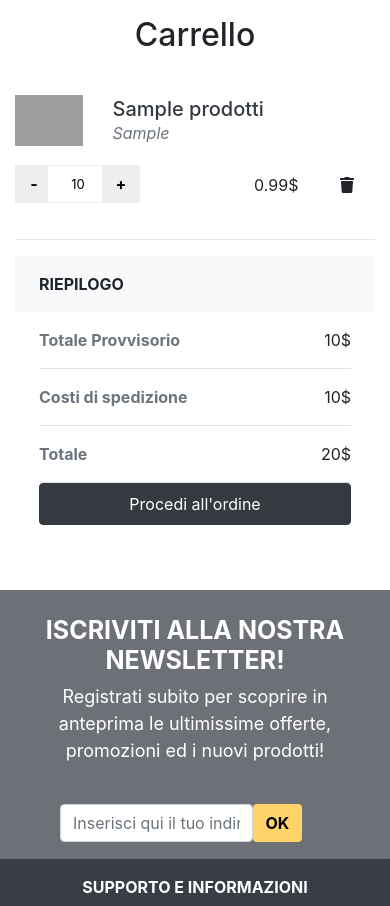
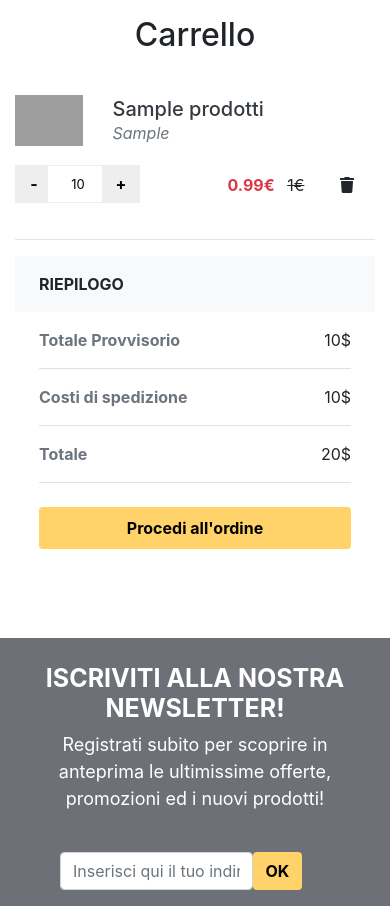
Before and after one commit to giacomoaccursi/labottega, a PHP site: page /carrello.php in a window 390 px wide. Shown: the part 205-1111 px from the top of the page. Run offline with PHP 8.4, Linux system fonts and the light colour scheme; the visitor is signed in with stand-in values (Sample User, id 1); tables that the repository leaves empty hold one stand-in row (values such as "Sample post"); some libraries are stand-ins or nearby versions; grey boxes are pictures that could not be loaded.

Commit message:
utilizzato metodo post per carrello e checkout

```diff
--- a/public/css/style.css
+++ b/public/css/style.css
@@ -5,6 +5,10 @@
     background-color: #393e46;
 }
 
+#checkoutButton{
+    background-color: #ffd369;
+    font-weight: bold;
+}
 .white-icon{
     color: white !important;
 }
@@ -173,15 +177,12 @@ div#icon-container > a >i{
 
 }
 
-a.offerte{
+span.offerte{
     background-color: rgba(255, 0, 0, 0.733);
     color: black;
     font-weight: bold;
 }
 
-a.offerte:hover{
-    color: black;
-}
 
 button.btn-search{
     color: #000;
--- a/public/js/carrello.js
+++ b/public/js/carrello.js
@@ -34,7 +34,7 @@ $(document).ready(function () {
                 itemToAdd: itemToAdd
             },
             success: function () {
-                toastr.success("Product added to cart!");
+                toastr.success("Prodotto aggiunto al carrello!");
             }
         });
     }
--- a/template/base.php
+++ b/template/base.php
@@ -68,7 +68,7 @@
 
                     <?php endforeach; ?>
                     <li class="nav-item col-md-3">
-                      <a class="text-white btn nav-link offerte" href="prodotti.php?sales=1">OFFERTE</a>
+                      <a class="btn nav-link" href="prodotti.php?sales=1"><span class="rounded offerte px-md-5 px-3 py-2 text-white font-weight-bold">OFFERTE</span></a>
                     </li>
                   </ul>
                 </div>
--- a/template/carrello_template.php
+++ b/template/carrello_template.php
@@ -7,23 +7,33 @@
         ?>
             <div class="productDetails row align-items-center">
                 <div class="col-3 col-sm-2">
-                    <img src=<?php echo IMG_ROOT . $prodotto["immagine"]; ?> alt="" width="120" class="img-fluid">
+                    <a href="<?php echo ("prodotto.php?id=" . $prodotto["id"]); ?>">
+                        <img src=<?php echo IMG_ROOT . $prodotto["immagine"]; ?> alt="" width="120" class="img-fluid">
+                    </a>
                 </div>
                 <div class="col-9 col-sm-4 ">
-                    <h5 class="mb-0"> <a href="#" class="text-dark d-inline-block align-middle"><?php echo $prodotto["nome"]; ?></a></h5><span class="text-muted font-weight-normal font-italic d-block"><?php echo $prodotto["marca"]; ?></span>
+                    <h5 class="mb-0"> <a href="<?php echo ("prodotto.php?id=" . $prodotto["id"]); ?>" class="text-dark d-inline-block align-middle"><?php echo $prodotto["nome"]; ?></a></h5><span class="text-muted font-weight-normal font-italic d-block"><?php echo $prodotto["marca"]; ?></span>
                 </div>
                 <div class="input-group col-7 col-sm-4 pt-1 text-md-center">
                     <input type="button" value="-" class="button-minus" data-field="quantity">
                     <input type="number" step="1" max="" value="<?php echo $prodotto["quantitàDaComprare"]; ?>" name="quantity" class="itemQuantity">
                     <input type="button" value="+" class="button-plus" data-field="quantity">
                 </div>
-                <div class="itemPrice col-3 col-sm-1 text-center" value="<?php echo $prodotto["prezzoFin"]; ?>"><?php echo $prodotto["prezzoFin"]; ?>$</div>
+
+                <div class="itemPrice col-3 col-sm-1 p-0" value="<?php echo $prodotto["prezzoFin"]; ?>">
+                    <?php if ($prodotto["sconto"] > 0) : ?>
+                        <span class=" text-danger font-weight-bold pr-2"><?php echo $prodotto["prezzoFin"]; ?>€</span>
+                        <span class="text-grey"><s><?php echo $prodotto["prezzo"]; ?>€</s></span>
+                    <?php else : ?>
+                        <span class="font-weight-bold mx-1"><?php echo $prodotto["prezzo"]; ?>€</span>
+                    <?php endif; ?>
+                </div>
                 <div class="deleteItem col-2 col-sm-1">
                     <i class="fas fa-trash"></i>
                 </div>
                 <input type="hidden" class="productId" value="<?php echo $prodotto["idProdotto"]; ?>">
             </div>
-            <hr/>
+            <hr />
         <?php endforeach; ?>
     </div>
 
@@ -36,7 +46,10 @@
                 <li id="orderShippingCost" class="d-flex justify-content-between py-3 border-bottom"><strong class="text-muted">Costi di spedizione</strong><span id="shippingCost"></span></li>
                 <li id="orderTotal" class="d-flex justify-content-between py-3 border-bottom"><strong class="text-muted">Totale</strong><span id="totalPrice"></span></li>
             </ul>
-            <a href="checkout.php" class="btn btn-dark rounded-pill py-2 btn-block">Procedi all'ordine</a>
+            <form class="my-4" action="checkout.php" method=POST>
+                <button id="checkoutButton" class="btn rounded-pill py-2 btn-block">Procedi all'ordine</button>
+                <input type="hidden" name="checkout" id="checkout" value="1">
+            </form>
         </div>
     </div>
     <div class="col-lg-1"></div>
--- a/template/home.php
+++ b/template/home.php
@@ -32,8 +32,8 @@
                           </h6>
                           <div>
                                 <form class="d-inline addToCartForm">
-                                    <button class="addToCartButton btn btn-sm  mb-2">
-                                        <i class="fas fa-shopping-cart px-4 px-sm-0 pr-2"></i>
+                                    <button class="addToCartButton btn btn-sm mb-2">
+                                        <i class="fas fa-cart-plus px-4 px-sm-0 pr-2"></i>
                                         <span class="d-none d-sm-inline button-text font-weight-bold">Aggiungi al carrello</span>
                                     </button>
                                     <input type="hidden" class="productId" value="<?php echo $prodotto["id"]; ?>">
--- a/utils/carrello-functions.php
+++ b/utils/carrello-functions.php
@@ -22,7 +22,9 @@ function insertProductsInCart($prodotto){
             "immagine" => $prodotto["immagine"],
             "marca" => $prodotto["marca"],
             "prezzoFin" => $prodotto["prezzoFin"],
-            "id" => $prodotto["id"]
+            "id" => $prodotto["id"],
+            "prezzo" => $prodotto["prezzo"],
+            "sconto" => $prodotto["sconto"]
         ];
         $carrello[$prodotto["id"]] = $prodottoInCarrello;
         $_SESSION["carrello"] = $carrello;
```
Also changed, not shown: checkout.php (+8 -29 lines), order_confirmed.php (deleted, +0 -12 lines), riepilogo_ordine.php (added, +30 -0 lines), template/checkout_template.php (+11 -8 lines), template/riepilogo_ordine_template.php (renamed from template/order_confirmed_template.php).
